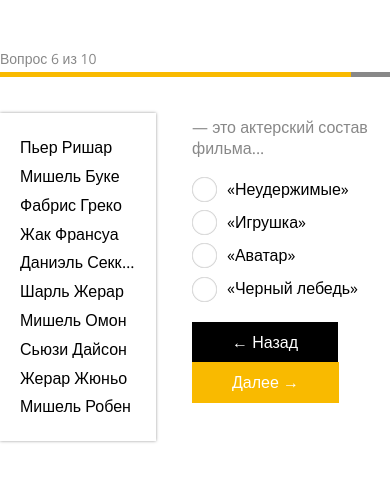
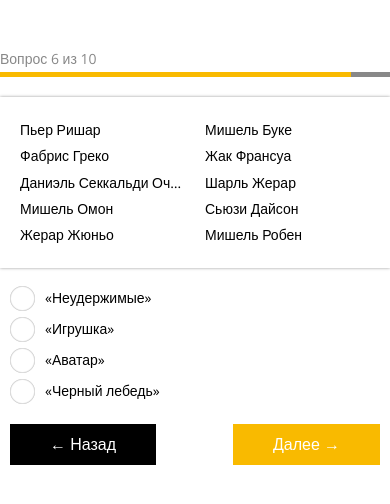
Before and after one commit to everyonesdesign/umatno-game, a website: page front-end/index.html in a window 390 px wide. Drawn offline with nearby package versions, Linux system fonts and the light colour scheme.

Commit message:
styled mobile version of the game

```diff
--- a/front-end/Gruntfile.js
+++ b/front-end/Gruntfile.js
@@ -7,7 +7,7 @@
                     style: 'expanded'
                 },
                 files: {
-                    'css/main.css': 'scss/main.scss'
+                    'css/main_unprefixed.css': 'scss/main.scss'
                 }
             }
         },
@@ -22,9 +22,10 @@
         },
         autoprefixer: {
             options: {
+                browsers: ['last 5 versions', 'ie 8', 'ie 9', '> 1%', 'Opera 12.1']
             },
             task: {
-                src: 'css/main.css',
+                src: 'css/main_unprefixed.css',
                 dest: 'css/main.css'
             }
         }
--- a/front-end/index.html
+++ b/front-end/index.html
@@ -33,7 +33,7 @@
                 <li class="umg_body-listLi">Мишель Буке</li>
                 <li class="umg_body-listLi">Фабрис Греко</li>
                 <li class="umg_body-listLi">Жак Франсуа</li>
-                <li class="umg_body-listLi">Даниэль Секкальди Очень-очень длинная фамилия</li>
+                <li class="umg_body-listLi" title="Даниэль Секкальди Очень-очень длинная фамилия">Даниэль Секкальди Очень-очень длинная фамилия</li>
                 <li class="umg_body-listLi">Шарль Жерар</li>
                 <li class="umg_body-listLi">Мишель Омон</li>
                 <li class="umg_body-listLi">Сьюзи Дайсон</li>
--- a/front-end/scss/main.scss
+++ b/front-end/scss/main.scss
@@ -11,6 +11,7 @@
   $text: #444;
   $dimmed: #888;
   $black: #000;
+  $lightBorder: #eee;
 
   &_container {
     margin: auto;
@@ -78,26 +79,32 @@
       z-index: 1;
       float: left;
       width: 40%;
+      margin: 0;
       padding: 20px 10px;
       box-sizing: border-box;
       box-shadow: 0 0 3px rgba(0,0,0,.4);
     }
     &-listLi {
-      position: relative;
-      float: left;
-      clear: left;
       padding: 4px 10px;
+      border-top: 1px solid $lightBorder;
       white-space: nowrap;
       overflow: hidden;
       text-overflow: ellipsis;
       max-width: 100%;
       box-sizing: border-box;
-      background: #fff;
-      &:hover {
-        z-index: 1;
-        max-width: none;
-        box-shadow: 0 0 3px rgba(0,0,0,.4);
+      font-size: 16px;
+      &:first-child {
+        border-top: none;
       }
+//            position: relative;
+//            float: left;
+//            clear: left;
+//            background: #fff;
+//            &:hover {
+//        z-index: 1;
+//        max-width: none;
+//        box-shadow: 0 0 3px rgba(0,0,0,.4);
+//      }
     }
     &-answer {
       float: right;
@@ -116,9 +123,13 @@
     &-answerItem {
        display: block;
        margin: 10px 0;
+       font-size: 16px;
     }
     &-controls {
       text-align: justify;
+      .umg_button {
+        margin-bottom: 10px;
+      }
       &:after {
         content: "";
         display: inline-block;
@@ -127,10 +138,38 @@
     }
   }
 
+  @media (max-width: 500px) {
+    &_body-list,
+    &_body-answer {
+      float: none;
+      width: auto;
+      overflow: hidden;
+    }
+    &_body-listLi {
+      float: left;
+      width: 50%;
+      border: none;
+      font-size: 14px;
+    }
+    &_body-answerItem {
+      font-size: 14px;
+      margin: 8px 0;
+    }
+    &_body-answerCaption {
+      display: none;
+    }
+    &_body-answer {
+      padding: 0 10px;
+    }
+  }
 
-
-
-
+  @media (max-width: 380px) {
+    &_body-controls {
+      .umg_button {
+        display: block;
+      }
+    }
+  }
 
 
 
```
Also changed, not shown: front-end/css/main.css.
